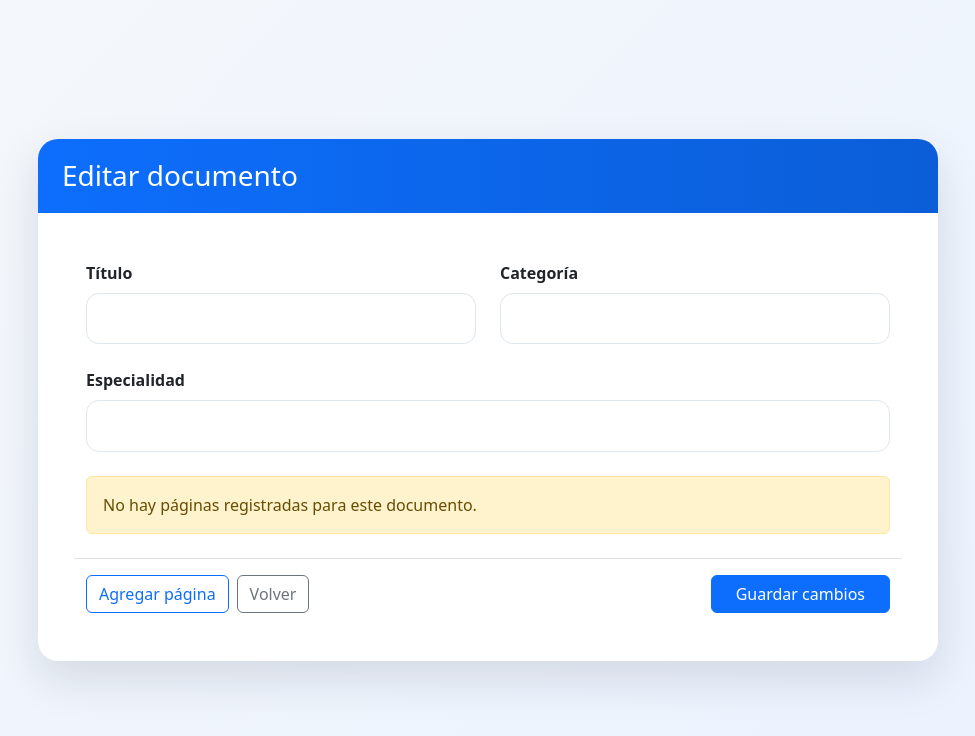
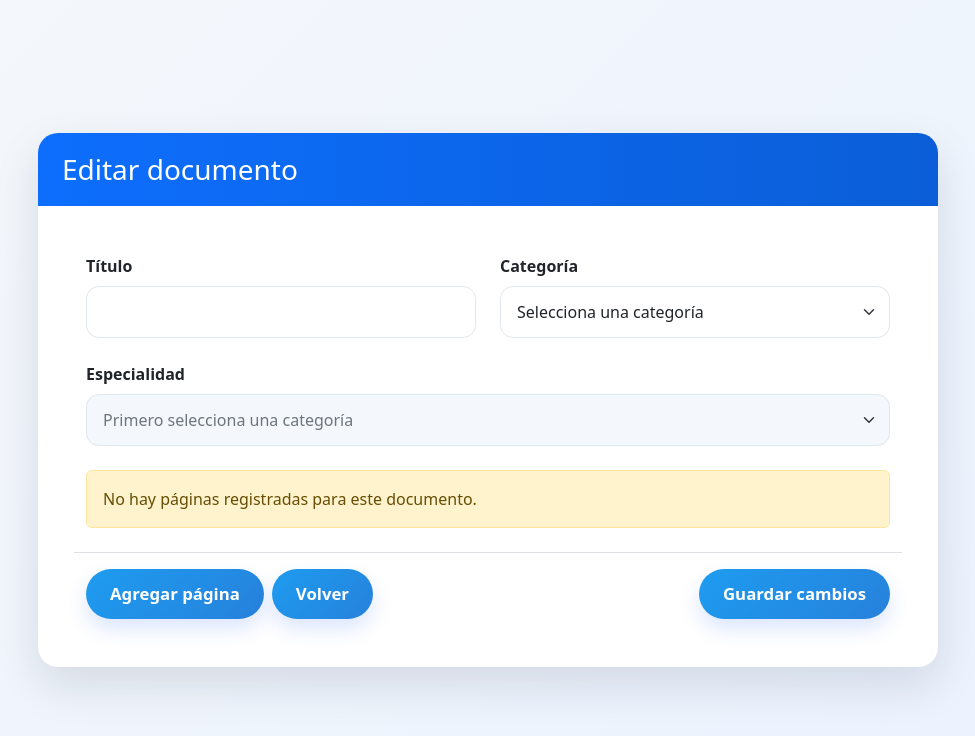
Before and after one commit to companyfsrtechnologies-coder/Pagina-hc-versiones, a PHP site: page /html/enfermero-edit-text.php in a window 1280 px wide. Shown: the top 736 px of the page, without its empty margins (44-1019 px from the left). Run offline with PHP 8.4, Linux system fonts and the light colour scheme; the visitor is signed in with stand-in values (Sample User, id 1).

Commit message:
se modificaron los botones y modificado los campos de edición de documentos

```diff
--- /dev/null
+++ b/css/botones-estilos.css
@@ -0,0 +1,75 @@
+:is(
+  .btn,
+  .btn-custom,
+  .paciente-btn,
+  .paciente-btn-secondary,
+  button,
+  input[type="button"],
+  input[type="submit"],
+  input[type="reset"],
+  .especialidad-panel summary
+) {
+  border: 0 !important;
+  border-radius: 999px !important;
+  padding: 0.8rem 1.5rem !important;
+  background: linear-gradient(135deg, #1d9cf0, #2781db) !important;
+  color: #fff !important;
+  font-family: inherit;
+  font-size: 1.05rem !important;
+  font-weight: 700 !important;
+  line-height: 1.5;
+  text-align: center;
+  text-decoration: none !important;
+  box-shadow: 0 10px 20px rgba(37, 99, 235, 0.16) !important;
+  transition:
+    transform 0.2s ease,
+    box-shadow 0.2s ease,
+    background 0.2s ease;
+  cursor: pointer;
+}
+
+:is(
+  .btn,
+  .btn-custom,
+  .paciente-btn,
+  .paciente-btn-secondary,
+  button,
+  input[type="button"],
+  input[type="submit"],
+  input[type="reset"],
+  .especialidad-panel summary
+):hover:not(:disabled) {
+  background: linear-gradient(135deg, #167fca, #216fc1) !important;
+  box-shadow: 0 14px 24px rgba(37, 99, 235, 0.24) !important;
+  transform: translateY(-2px);
+}
+
+:is(
+  .btn,
+  .btn-custom,
+  .paciente-btn,
+  .paciente-btn-secondary,
+  button,
+  input[type="button"],
+  input[type="submit"],
+  input[type="reset"],
+  .especialidad-panel summary
+):focus-visible {
+  outline: 3px solid rgba(29, 156, 240, 0.35);
+  outline-offset: 3px;
+}
+
+:is(
+  .btn,
+  .btn-custom,
+  .paciente-btn,
+  .paciente-btn-secondary,
+  button,
+  input[type="button"],
+  input[type="submit"],
+  input[type="reset"]
+):disabled {
+  cursor: not-allowed;
+  opacity: 0.65;
+  transform: none;
+}
--- a/html/admin-crear-encuesta.php
+++ b/html/admin-crear-encuesta.php
@@ -62,6 +62,7 @@
         border: none;
       }
     </style>
+    <link rel="stylesheet" href="../css/botones-estilos.css" />
   </head>
 
   <body>
--- a/html/admin-crearEditar-usuario.php
+++ b/html/admin-crearEditar-usuario.php
@@ -39,6 +39,7 @@ if ($_SERVER["REQUEST_METHOD"] == 'GET') {
     <meta name="viewport" content="width=device-width, initial-scale=1.0">
     <title>Usuario</title>
     <link href="https://cdn.jsdelivr.net/npm/bootstrap@5.3.8/dist/css/bootstrap.min.css" rel="stylesheet" integrity="sha384-sRIl4kxILFvY47J16cr9ZwB07vP4J8+LH7qKQnuqkuIAvNWLzeN8tE5YBujZqJLB" crossorigin="anonymous" />
+    <link rel="stylesheet" href="../css/botones-estilos.css" />
 </head>
 <body>
     <form method="POST" class="container mt-5">
--- a/html/admin-ingreso.php
+++ b/html/admin-ingreso.php
@@ -30,6 +30,7 @@ if ($_SERVER["REQUEST_METHOD"] == 'POST') {
     <title>Ingreso de administradores | HCV</title>
     <link href="https://cdn.jsdelivr.net/npm/bootstrap@5.3.8/dist/css/bootstrap.min.css" rel="stylesheet" integrity="sha384-sRIl4kxILFvY47J16cr9ZwB07vP4J8+LH7qKQnuqkuIAvNWLzeN8tE5YBujZqJLB" crossorigin="anonymous" />
     <link rel="stylesheet" href="../css/admin-and-enfermeros-estilos.css" />
+    <link rel="stylesheet" href="../css/botones-estilos.css" />
   </head>
   <body class="pagina-ingreso-admin">
     <main class="ingreso-admin">
--- a/html/enfermero-edit-text.php
+++ b/html/enfermero-edit-text.php
@@ -14,6 +14,11 @@ $datosDocumento = [
     'categoria' => '',
     'especialidad' => ''
 ];
+$especialidadesPorCategoria = [
+    'Laboratorio' => ['Hematología', 'Bioquímica', 'Microbiología'],
+    'Salud Mental' => ['Psicología', 'Psiquiatría'],
+    'Cardiovascular' => ['Cardiología', 'Cirugía cardiovascular']
+];
 $resultadoPaginas = null;
 
 if ($_SERVER["REQUEST_METHOD"] == 'POST') {
@@ -24,6 +29,22 @@ if ($_SERVER["REQUEST_METHOD"] == 'POST') {
     $contenidos = $_POST['contenido'] ?? [];
     $idPaginas = $_POST['id_pagina'] ?? [];
 
+    if (!isset($especialidadesPorCategoria[$categoria]) || !in_array($especialidad, $especialidadesPorCategoria[$categoria], true)) {
+        $error = 'Selecciona una categoría y una especialidad válidas.';
+        $datosDocumento = [
+            'titulo' => $titulo,
+            'categoria' => $categoria,
+            'especialidad' => $especialidad
+        ];
+
+        if ($idDocumento) {
+            $sqlPaginas = "SELECT * FROM pagina_doc WHERE id_documento = ? ORDER BY numero_pagina ASC";
+            $stmtPaginas = $conn->prepare($sqlPaginas);
+            $stmtPaginas->bind_param("i", $idDocumento);
+            $stmtPaginas->execute();
+            $resultadoPaginas = $stmtPaginas->get_result();
+        }
+    } else {
         if ($idDocumento) {
             $sqlUpdateDocumento = "UPDATE documento SET titulo = ?, categoria = ?, especialidad = ? WHERE id_documento = ?";
             $stmtUpdateDocumento = $conn->prepare($sqlUpdateDocumento);
@@ -66,6 +87,7 @@ if ($_SERVER["REQUEST_METHOD"] == 'POST') {
 
         header("Location: enfermero-edit-text.php?id=" . $idDocumento);
         exit;
+    }
 }
 
 if ($_SERVER["REQUEST_METHOD"] == 'GET') {
@@ -129,11 +151,17 @@ if ($_SERVER["REQUEST_METHOD"] == 'GET') {
             border-color: #86b7fe;
         }
 
+        .form-select:disabled {
+            background-color: #f4f7fb;
+            color: #6c757d;
+        }
+
         textarea.form-control {
             min-height: 180px;
             resize: vertical;
         }
     </style>
+    <link rel="stylesheet" href="../css/botones-estilos.css" />
 </head>
 <body>
     <div class="container">
@@ -148,6 +176,12 @@ if ($_SERVER["REQUEST_METHOD"] == 'GET') {
                     <?php endif; ?>
 
                     <div class="row g-4">
+                        <?php if (isset($error)): ?>
+                            <div class="col-12">
+                                <div class="alert alert-danger mb-0" role="alert"><?php echo htmlspecialchars($error); ?></div>
+                            </div>
+                        <?php endif; ?>
+
                         <div class="col-md-6">
                             <label for="titulo" class="form-label fw-semibold">Título</label>
                             <input type="text" class="form-control" id="titulo" name="titulo" value="<?php echo isset($datosDocumento['titulo']) ? htmlspecialchars($datosDocumento['titulo']) : ''; ?>" required>
@@ -155,12 +189,21 @@ if ($_SERVER["REQUEST_METHOD"] == 'GET') {
 
                         <div class="col-md-6">
                             <label for="categoria" class="form-label fw-semibold">Categoría</label>
-                            <input type="text" class="form-control" id="categoria" name="categoria" value="<?php echo isset($datosDocumento['categoria']) ? htmlspecialchars($datosDocumento['categoria']) : ''; ?>" required>
+                            <select class="form-select" id="categoria" name="categoria" required>
+                                <option value="" disabled <?php echo !isset($especialidadesPorCategoria[$datosDocumento['categoria']]) ? 'selected' : ''; ?>>Selecciona una categoría</option>
+                                <?php foreach ($especialidadesPorCategoria as $categoriaDisponible => $especialidades): ?>
+                                    <option value="<?php echo htmlspecialchars($categoriaDisponible); ?>" <?php echo ($datosDocumento['categoria'] ?? '') === $categoriaDisponible ? 'selected' : ''; ?>>
+                                        <?php echo htmlspecialchars($categoriaDisponible); ?>
+                                    </option>
+                                <?php endforeach; ?>
+                            </select>
                         </div>
 
                         <div class="col-12">
                             <label for="especialidad" class="form-label fw-semibold">Especialidad</label>
-                            <input type="text" class="form-control" id="especialidad" name="especialidad" value="<?php echo isset($datosDocumento['especialidad']) ? htmlspecialchars($datosDocumento['especialidad']) : ''; ?>" required>
+                            <select class="form-select" id="especialidad" name="especialidad" required disabled>
+                                <option value="" disabled selected>Primero selecciona una categoría</option>
+                            </select>
                         </div>
                         <div id="paginas-container">
                             <?php if ($resultadoPaginas && $resultadoPaginas->num_rows > 0): ?>
@@ -236,6 +279,41 @@ if ($_SERVER["REQUEST_METHOD"] == 'GET') {
     </template>
 
     <script>
+        const especialidadesPorCategoria = <?php echo json_encode($especialidadesPorCategoria, JSON_UNESCAPED_UNICODE | JSON_HEX_TAG | JSON_HEX_AMP | JSON_HEX_APOS | JSON_HEX_QUOT); ?>;
+        const categoriaSelect = document.getElementById('categoria');
+        const especialidadSelect = document.getElementById('especialidad');
+        const categoriaSeleccionada = <?php echo json_encode($datosDocumento['categoria'], JSON_UNESCAPED_UNICODE | JSON_HEX_TAG | JSON_HEX_AMP | JSON_HEX_APOS | JSON_HEX_QUOT); ?>;
+        const especialidadSeleccionada = <?php echo json_encode($datosDocumento['especialidad'], JSON_UNESCAPED_UNICODE | JSON_HEX_TAG | JSON_HEX_AMP | JSON_HEX_APOS | JSON_HEX_QUOT); ?>;
+
+        function actualizarEspecialidades(valorSeleccionado = '') {
+            const especialidades = especialidadesPorCategoria[categoriaSelect.value] || [];
+            especialidadSelect.replaceChildren();
+
+            const opcionInicial = document.createElement('option');
+            opcionInicial.value = '';
+            opcionInicial.disabled = true;
+            opcionInicial.selected = !especialidades.includes(valorSeleccionado);
+            opcionInicial.textContent = especialidades.length
+                ? 'Selecciona una especialidad'
+                : 'Primero selecciona una categoría';
+            especialidadSelect.appendChild(opcionInicial);
+
+            especialidades.forEach((especialidad) => {
+                const opcion = document.createElement('option');
+                opcion.value = especialidad;
+                opcion.textContent = especialidad;
+                opcion.selected = especialidad === valorSeleccionado;
+                especialidadSelect.appendChild(opcion);
+            });
+
+            especialidadSelect.disabled = especialidades.length === 0;
+        }
+
+        categoriaSelect.addEventListener('change', () => actualizarEspecialidades());
+        actualizarEspecialidades(
+            categoriaSelect.value === categoriaSeleccionada ? especialidadSeleccionada : ''
+        );
+
         const paginasContainer = document.getElementById('paginas-container');
         const agregarPaginaBtn = document.getElementById('agregar-pagina');
         const alertaVacio = document.getElementById('alerta-vacio');
--- a/html/enfermero-ingreso.php
+++ b/html/enfermero-ingreso.php
@@ -40,6 +40,7 @@ if ($_SERVER["REQUEST_METHOD"] == 'POST') {
     <title>Ingreso de enfermería | HCV</title>
     <link href="https://cdn.jsdelivr.net/npm/bootstrap@5.3.8/dist/css/bootstrap.min.css" rel="stylesheet" integrity="sha384-sRIl4kxILFvY47J16cr9ZwB07vP4J8+LH7qKQnuqkuIAvNWLzeN8tE5YBujZqJLB" crossorigin="anonymous" />
     <link rel="stylesheet" href="../css/admin-and-enfermeros-estilos.css" />
+    <link rel="stylesheet" href="../css/botones-estilos.css" />
   </head>
   <body class="pagina-ingreso-admin">
     <main class="ingreso-admin">
--- a/html/enfermero-menu.php
+++ b/html/enfermero-menu.php
@@ -33,6 +33,7 @@ $resultadoPaginas = $conn->execute_query($sqlpagina);
     />
 
     <link rel="stylesheet" href="../css/admin-and-enfermeros-estilos.css" />
+    <link rel="stylesheet" href="../css/botones-estilos.css" />
 
     <script
       src="https://cdn.jsdelivr.net/npm/bootstrap@5.3.8/dist/js/bootstrap.bundle.min.js"
--- a/html/hematologia.php
+++ b/html/hematologia.php
@@ -36,6 +36,7 @@ $resultadoDocs = $conn->execute_query(
     <title>Documentos de Hematología</title>
     <link href="https://cdn.jsdelivr.net/npm/bootstrap@5.3.8/dist/css/bootstrap.min.css" rel="stylesheet" />
     <link rel="stylesheet" href="../css/admin-and-enfermeros-estilos.css" />
+    <link rel="stylesheet" href="../css/botones-estilos.css" />
   </head>
   <body>
     <div class="universal-container-men-enf">
--- a/html/pacient-help.php
+++ b/html/pacient-help.php
@@ -11,6 +11,7 @@
       crossorigin="anonymous"
     />
     <link rel="stylesheet" href="../css/paciente-estilos.css" />
+    <link rel="stylesheet" href="../css/botones-estilos.css" />
   </head>
   <body class="body-docsconsulta">
     <div class="paciente-page-shell">
--- a/html/pacient-regist.php
+++ b/html/pacient-regist.php
@@ -11,6 +11,7 @@
       crossorigin="anonymous"
     />
     <link rel="stylesheet" href="../css/paciente-estilos.css" />
+    <link rel="stylesheet" href="../css/botones-estilos.css" />
   </head>
 
   <body class="body-docsconsulta">
--- a/index.php
+++ b/index.php
@@ -12,6 +12,7 @@
       crossorigin="anonymous"
     />
     <link rel="stylesheet" href="css/index-estilos.css" />
+    <link rel="stylesheet" href="css/botones-estilos.css" />
     <script
       src="https://cdn.jsdelivr.net/npm/bootstrap@5.3.8/dist/js/bootstrap.bundle.min.js"
       integrity="sha384-FKyoEForCGlyvwx9Hj09JcYn3nv7wiPVlz7YYwJrWVcXK/BmnVDxM+D2scQbITxI"
```
Also changed, not shown: html/admin-menu.php (+1 -6 lines), html/pacient-pp.php (+9 -11 lines), html/borrar.php (line endings or trailing spaces). Lines whose indentation alone changed are shown as unchanged.
